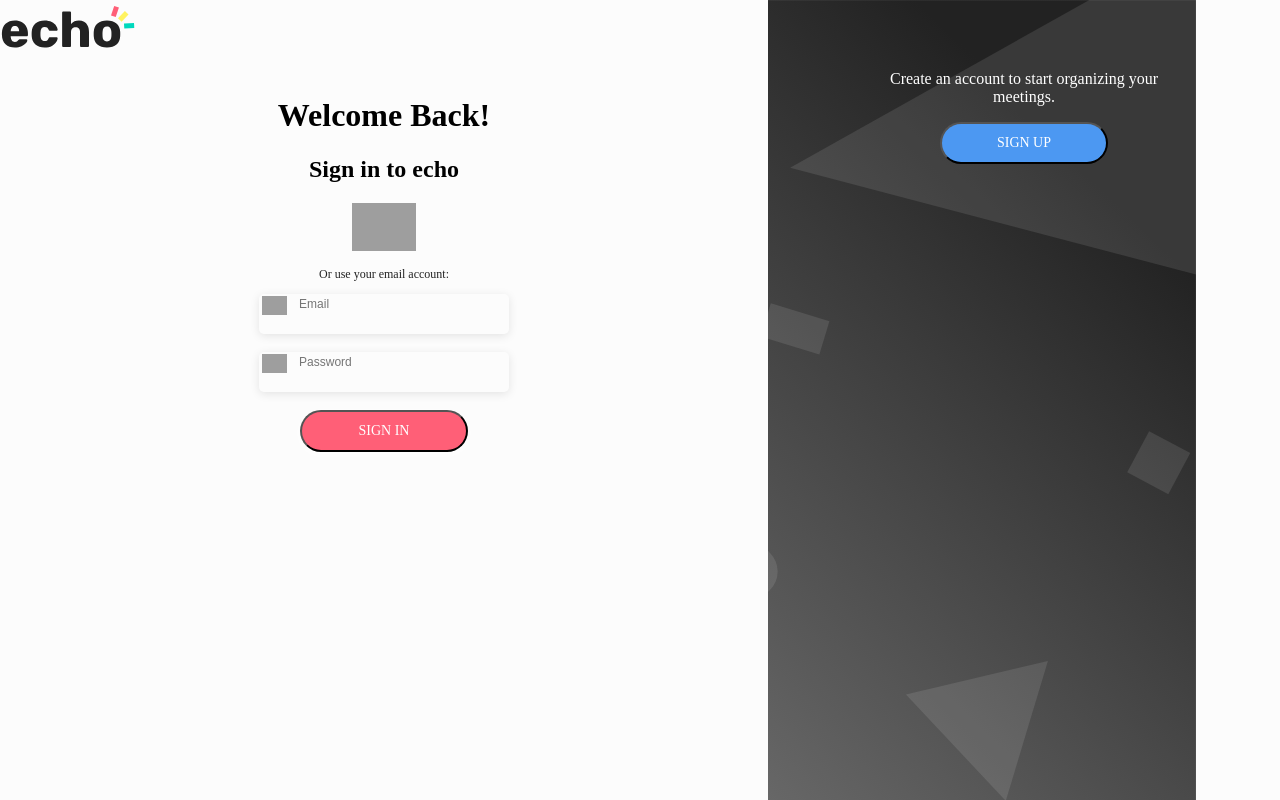
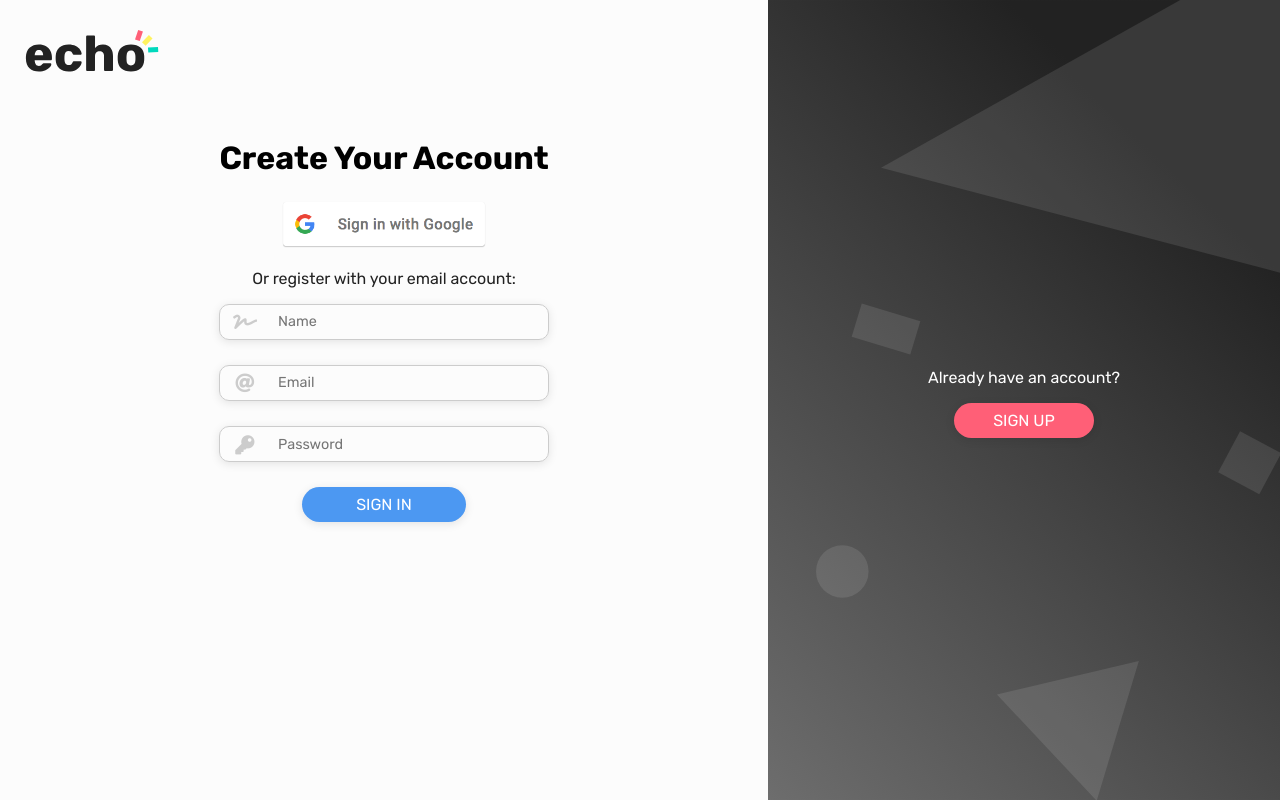
Before and after one commit to james-tyner/echo-meetings, a PHP site: page /login.php in a window 1280 px wide. Run offline with PHP 8.4, Linux system fonts and the light colour scheme; grey boxes are pictures that could not be loaded.

Commit message:
Corrected login/signup pages

```diff
--- a/css/pages/_login-signup.scss
+++ b/css/pages/_login-signup.scss
@@ -1,12 +1,28 @@
 
-// STYLES BY MAYANK
+// STYLES BY JAMES
 
 #login-signup-main {
+
+  #logo {
+    width:100px;
+    position:absolute;
+    top:1.5em;
+    left:1.5em;
+  }
+
   .input-window {
     height: 50vw;
     width: 60%;
-    float: left;
+
+    &#signup-input {
+      float:left;
+    }
+
+    &#login-input {
+      float:right;
+    }
   }
+
   .bg-window {
     background-image:url("../assets/signup-background.svg");
     background-position:center;
@@ -15,96 +31,110 @@
     float: left;
     height: 100vh;
 
-    #logo {
-      width:100px;
-      margin:3em 1.5em 3em 1.5em;
+    &#signup-bg {
+      float: left;
+    }
+
+    &#login-bg {
+      float:right;
     }
 
     #outside-prompt {
       width: 55%;
-      height: 50%;
       margin: auto;
+      margin-top:calc(50vh - 2em);
       text-align: center;
       color:white;
 
       .prompt-button {
+        display:block;
+        text-transform:uppercase;
+        @include submit-button;
+        width:50%;
+        margin:auto;
 
-
-        &.signin-prompt {
-
+        &#signin-prompt {
+          background-color:$blue;
+          border-color:$blue;
         }
 
-        &.login-prompt {
-
+        &#signup-prompt {
+          background-color:$red;
+          border-color:$red;
         }
       }
     }
   }
 
-  #box{
-    width: 50%;
-    height: 50%;
-    margin: auto;
-    text-align: center;
-  }
-  #google img{
-    width: 5vw;
-  }
-  #box p{
-    font-size: 12px;
-    color: #222222;
-  }
-  .input-window button{
-    width: 12em;
-    height: 3em;
-    left: 25%;
-    top: 400%;
-    background: #FF5F77;
-    border-radius: 50px;
-    color: white;
-    font-size: 14px;
-    font-family: "Rubik";
-    box-shadow: 0px 2px 10px
-    }
-    .entry-row{
-    height: 40px;
-    width: 250px;
-    border-radius: 5px;
-    margin-left: auto;
-    margin-right: auto;
-    box-shadow: 0px 2px 10px rgba(0, 0, 0, 0.1);
-    }
-    .entry-row img{
-    height: 1.2em;
-    margin-left: 1%;
-    margin-top: 1%;
-    float: left;
-    }
-    input{
-    font-size: 12px;
-    color: #222222;
-    width: 13em;
-    margin-left: 10px;
-    background-color: transparent;
-    border: 0px solid;
-    margin-top: 1%;
-    float: left;
-    }
-    .entry-row:after {
-    content: "";
-    display: table;
-    clear: both;
+  .input-window {
+    text-align:center;
+    display:flex;
+    align-items:center;
+    justify-content:center;
+
+    p {
+      color:$gray4;
     }
 
-    .small-window button{
-    width: 12em;
-    height: 3em;
-    left: 25%;
-    top: 400%;
-    background: #4C98F2;
-    border-radius: 50px;
-    color: white;
-    font-size: 14px;
-    font-family: "Rubik";
+    #google {
+      height:50px;
     }
+
+    .entry-row {
+      margin-bottom:25px;
+      @include input-field-style;
+      display:grid;
+      grid-template-columns:15% 85%;
+      align-items:center;
+
+      i {
+        color:$gray2;
+        display:block;
+        font-size: 1.2em;
+        padding:0 6px;
+      }
+
+      input {
+        color:$gray4;
+        background-color: transparent;
+        border:none;
+        @include bodyFont;
+        padding:0.6em;
+      }
+    }
+
+    .input-button {
+      display:block;
+      text-transform:uppercase;
+      @include submit-button;
+      width:50%;
+      margin:auto;
+
+      &#signin-button {
+        background-color:$blue;
+        border-color:$blue;
+      }
+
+      &#signup-button {
+        background-color:$red;
+        border-color:$red;
+      }
+    }
+  }
+
+  a {
+    text-decoration:none;
+  }
+
+  a:hover {
+    &#signup-button, &#signup-prompt {
+      color:$red !important;
+      background-color:white !important;
+    }
+
+    &#signin-button, &#signin-prompt {
+      color:$blue !important;
+      background-color:white !important;
+    }
+  }
 }
--- a/login.php
+++ b/login.php
@@ -8,40 +8,37 @@
 <html lang='en'>
 <head>
 	<?php require 'components/metadata.php'; ?>
-
 </head>
 <body id="login-signup-main">
-	<div class="input-window">
-		<div id="logo"> <img src="assets/Logo on White.svg" alt="logo-img"></div>
-		<br>
-		<div id="box">
-			<h1>Welcome Back!</h1>
-			<h2>Sign in to echo</h2>
-			<a href="#"><div id="google"><img src="assets/sign-google.png" alt="Sign-in with Google"></div></a>
-			<p>Or use your email account:</p>
+	<div id="logo"> <img src="assets/Logo on White.svg" alt="logo-img"></div>
+	<div class="bg-window" id="login-bg">
+		<div id="outside-prompt">
+			<p>Already have an account?</p>
+			<a href="signup.php" class="prompt-button" id="signup-prompt" type="button">SIGN UP</a>
+		</div>
+	</div>
+	<div class="input-window" id="login-input">
+		<div id="input-container">
+			<h1>Create Your Account</h1>
+			<a href="#"><img id="google" src="assets/google-sign-in@2x.png" alt="Sign-in with Google"></a>
+
+			<p>Or register with your email account:</p>
 			<div class="entry-row">
-				<img src="assets/contact.png" alt="email icon">
+				<i class="fas fa-signature"></i>
+				<input type="text" name="name" value="" placeholder="Name">
+			</div>
+			<div class="entry-row">
+				<i class="fas fa-at"></i>
 				<input type="text" name="email" value="" placeholder="Email">
 			</div>
-			<br>
 			<div class="entry-row">
-				<img src="assets/lock.png" alt="lock icon">
+				<i class="fas fa-key"></i>
 				<input type="text" name="password" value="" placeholder="Password">
 			</div>
-			<br>
-			<div id="button">
-				<a href="#"><button type="button">SIGN IN</button></a>
+			<a href="index.php" class="input-button" id="signin-button">SIGN IN</a>
 			</div>
 		</div>
-	</div>
-	<div class="small-window">
-		<br><br><br>
-		<div id="box2">
-			<p>Create an account to start organizing your meetings.</p>
-			<div id="button">
-				<a href="SignUp-1.5.html"><button type="button">SIGN UP</button></a>
-			</div>
-		</div>
+
 	</div>
 </body>
 </html>
```
Also changed, not shown: signup.php (+12 -14 lines), assets/google-sign-in@2x.png (added), assets/signup-background.svg, css/styles.min.css.
